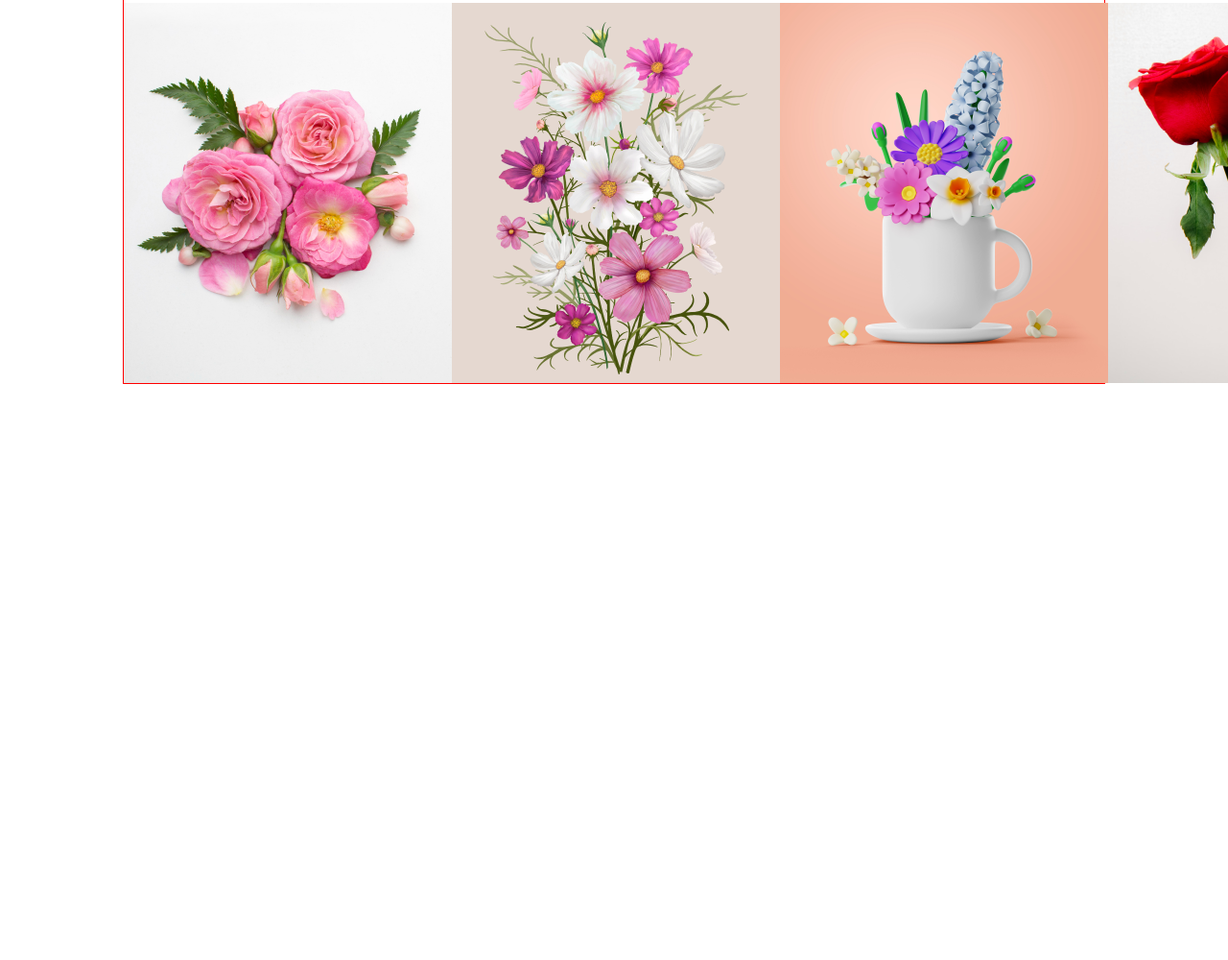
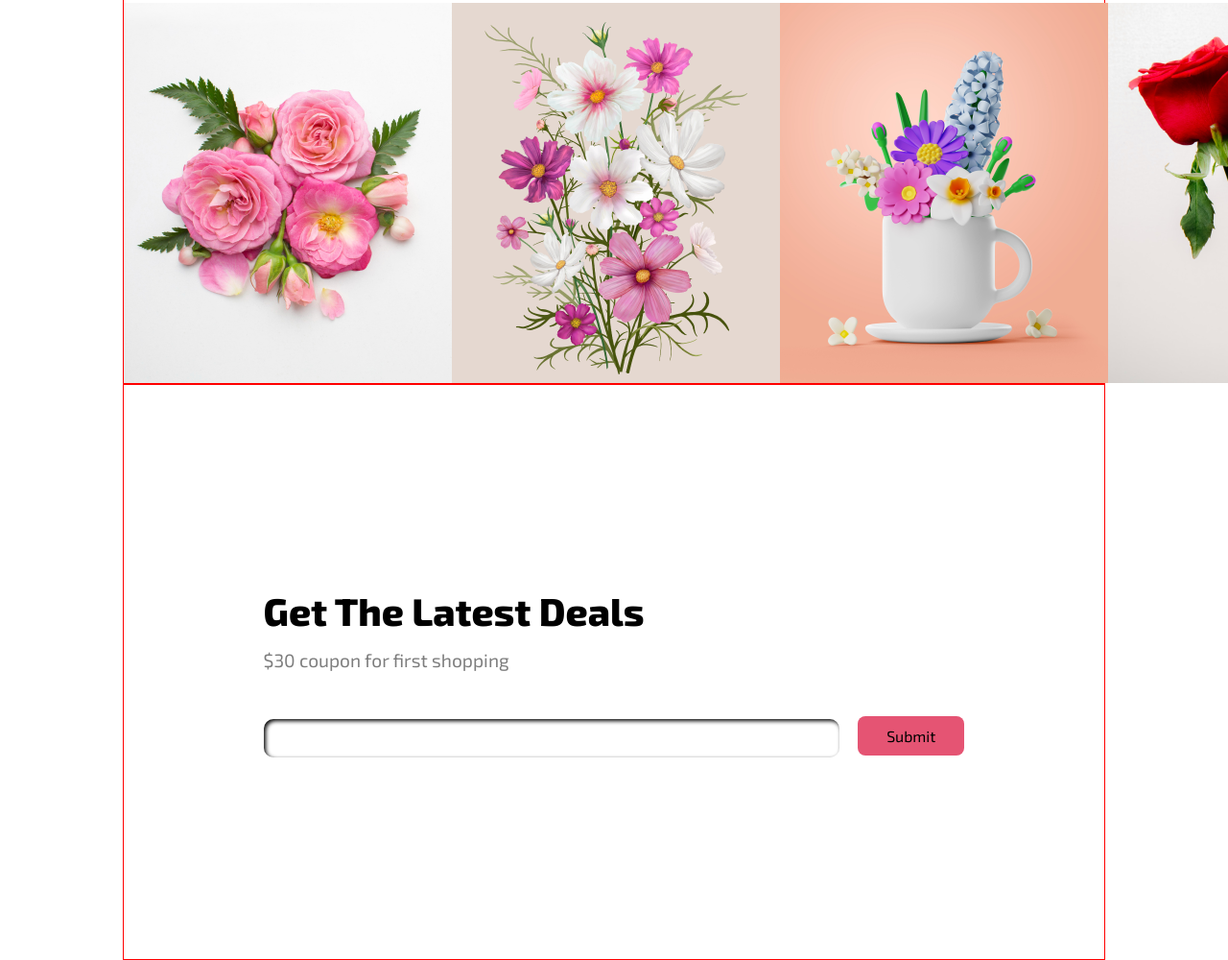
Before and after one commit to imrulhassanemon/flower-website, a plain HTML site: page index.html in a window 1280 px wide. Shown: the part 3195-4195 px from the top of the page at 96% size. Before the commit the page ends 3595 px from the top, so only its background shows below. Drawn offline with Linux system fonts and the light colour scheme; a web font is replaced by a local one.

Commit message:
added last deal section

```diff
--- a/index.html
+++ b/index.html
@@ -84,6 +84,15 @@
                 <img src="images/insta4.png" alt="">
             </div>
         </section>
+        <section class="last-deal-content">
+            <div>
+                <h1 class="our-feature-h1">Get The Latest Deals</h1>
+                <p style="font-size: 1.2rem; color: rgba(39, 39, 39, 0.6); margin-top: 16px; margin-bottom: 50px;">$30 coupon for first shopping</p>
+                <input type="email" name="" id="input">
+                <butto class="submit">Submit</button>
+
+            </div>
+        </section>
     </main>
     <footer></footer>
 </body>
--- a/style.css
+++ b/style.css
@@ -169,3 +169,29 @@ body{
     justify-content: space-between;
     margin-top: 50px;
 }
+/* ________________________________________________________________________ */
+/* the last deal content*/
+
+.last-deal-content{
+    max-width: 80%;
+    margin: 0 auto;
+    display: flex;
+    flex-direction: column;
+    align-items: center;
+    border: 1px solid red;
+    justify-content: center;
+    height: 600px;
+}
+#input{
+    width: 600px;
+    height: 40px;
+    border: none;
+    box-shadow: 2px 2px 4px inset;
+    border-radius: 10px;
+}
+.submit{
+    background-color: #E55473;
+    padding: 11px 30px;
+    border-radius: 8px;
+    margin-left: 16px;
+}
```
